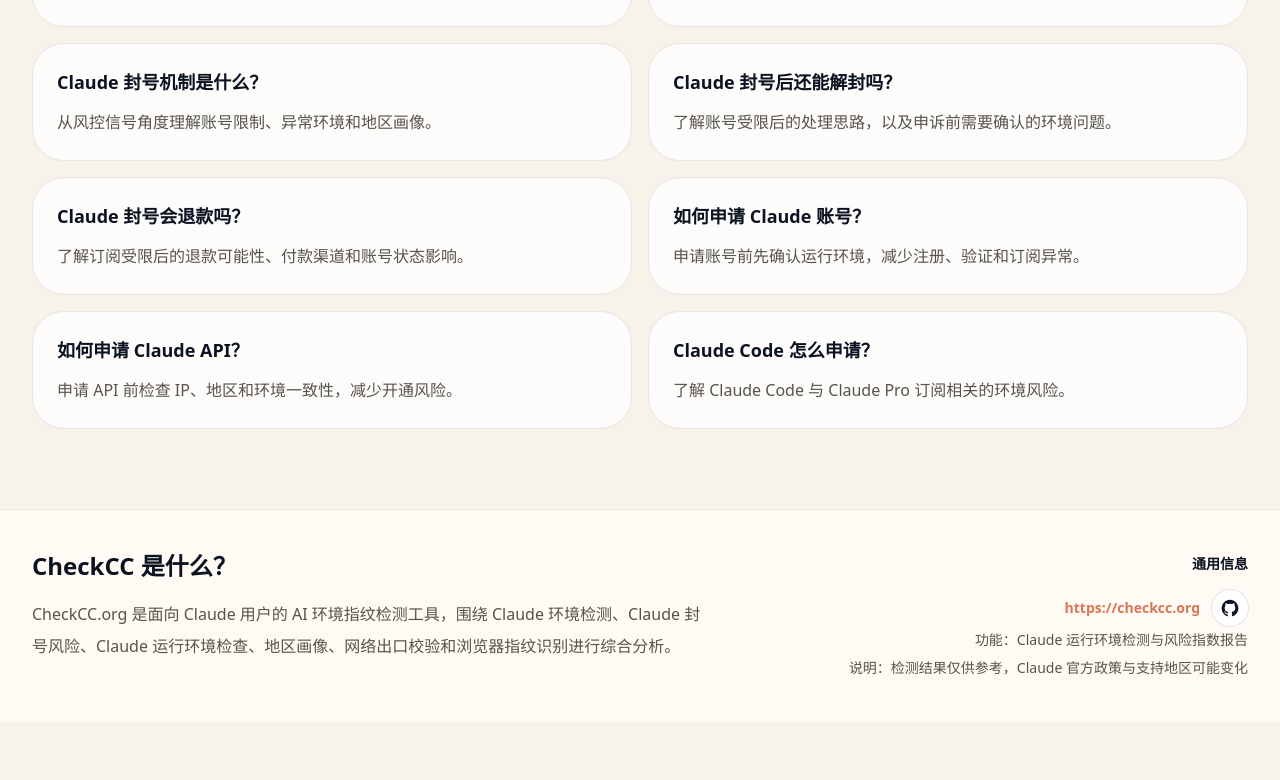
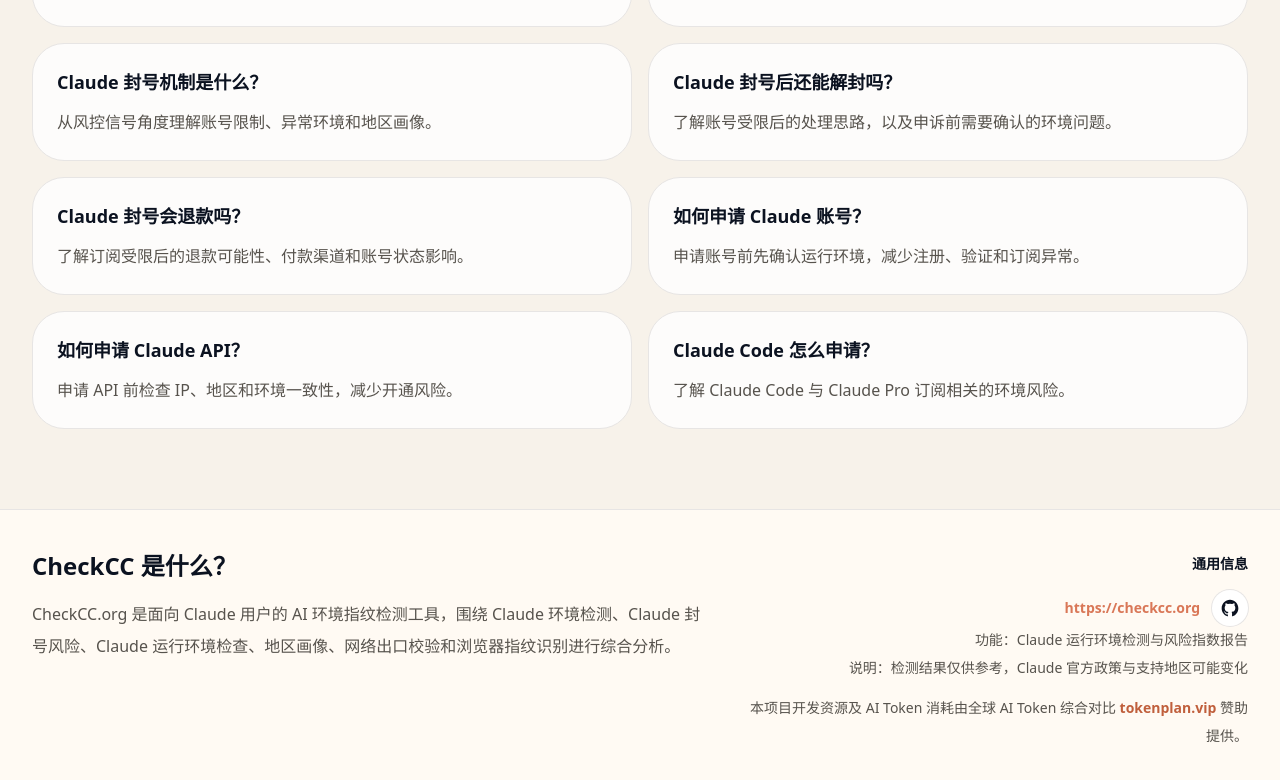
Before and after one commit to yacuo/check-cc, a Next.js app: page / in a window 1280 px wide. Shown: the part 3302-4082 px from the top of the page. Before the commit the page ends 4024 px from the top, so only its background shows below. Built offline with nearby package versions, Linux system fonts and the light colour scheme.

Commit message:
Add TokenPlan sponsor link

```diff
--- a/src/components/layout/SiteFooter.tsx
+++ b/src/components/layout/SiteFooter.tsx
@@ -21,6 +21,9 @@
           </div>
           <p>{copy.feature}</p>
           <p>{copy.note}</p>
+          <p className="mt-3">
+            本项目开发资源及 AI Token 消耗由全球 AI Token 综合对比 <a href="https://tokenplan.vip/" target="_blank" rel="friend noopener noreferrer" className="font-bold text-[#c05f3c] transition hover:text-[#d97757]">tokenplan.vip</a> 赞助提供。
+          </p>
         </section>
       </div>
     </footer>
```
